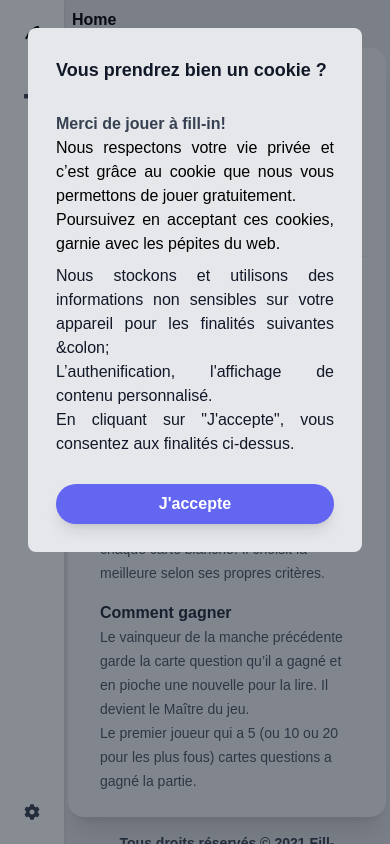
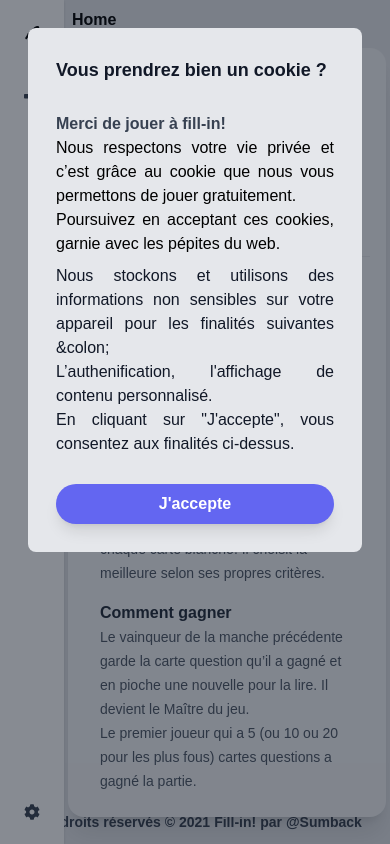
Before and after one commit to sumback/fill-in-app, a Vue app: page / in a window 390 px wide. Built offline with nearby package versions, Linux system fonts and the light colour scheme; no server answers; the database is empty.

Commit message:
style(app) : z-index on aside header main footer and dialog

```diff
--- a/client/App.vue
+++ b/client/App.vue
@@ -14,24 +14,24 @@ store.dispatch('autoCookiesConsentModal');
 
 <template>
   <div class="h-screen w-screen flex bg-gray-200">
-    <aside class="flex flex-col items-center bg-white text-gray-700 shadow h-full">
+    <aside class="flex flex-col items-center bg-white text-gray-700 shadow h-full z-10">
       <side-nav-bar />
     </aside>
 
     <div class="flex flex-col flex-1 min-h-screen overflow-x-hidden overflow-y-auto">
-      <header class="p-2">
+      <header class="p-2 z-0">
         <breadcrumb />
       </header>
 
-      <main class="p-1 md:p-5 flex-grow justify-center items-center z-0">
+      <main class="p-1 md:p-5 flex-grow justify-center items-center z-10">
         <router-view />
       </main>
 
-      <footer class="p-2">
+      <footer class="absolute inset-x-0 bottom-0 z-0 p-2">
         <copyright />
       </footer>
 
-      <dialog class="w-screen h-screen flex relative bg-transparent z-0">
+      <dialog class="w-screen h-screen flex relative bg-transparent z-10">
         <modal />
       </dialog>
     </div>
```
